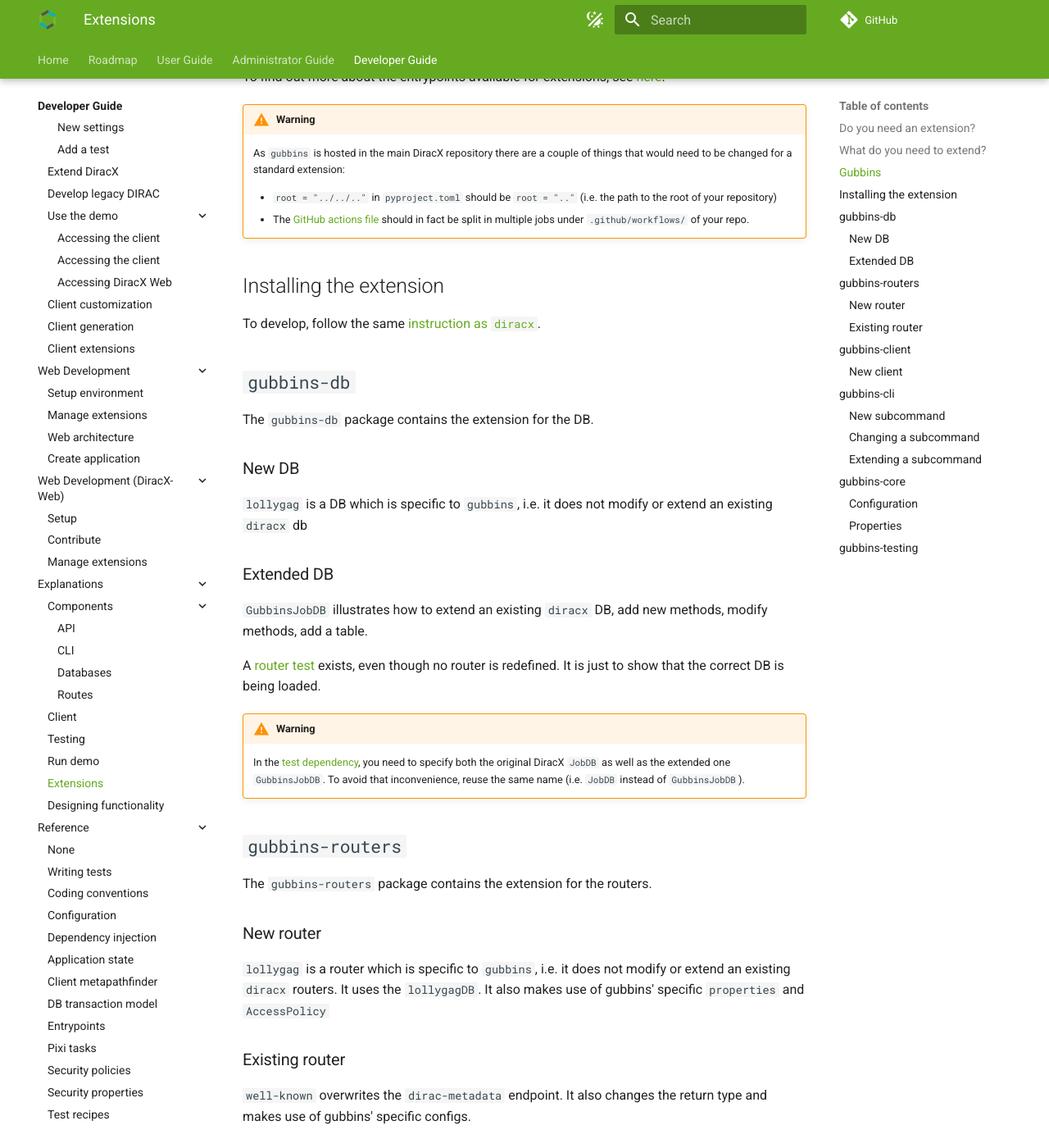
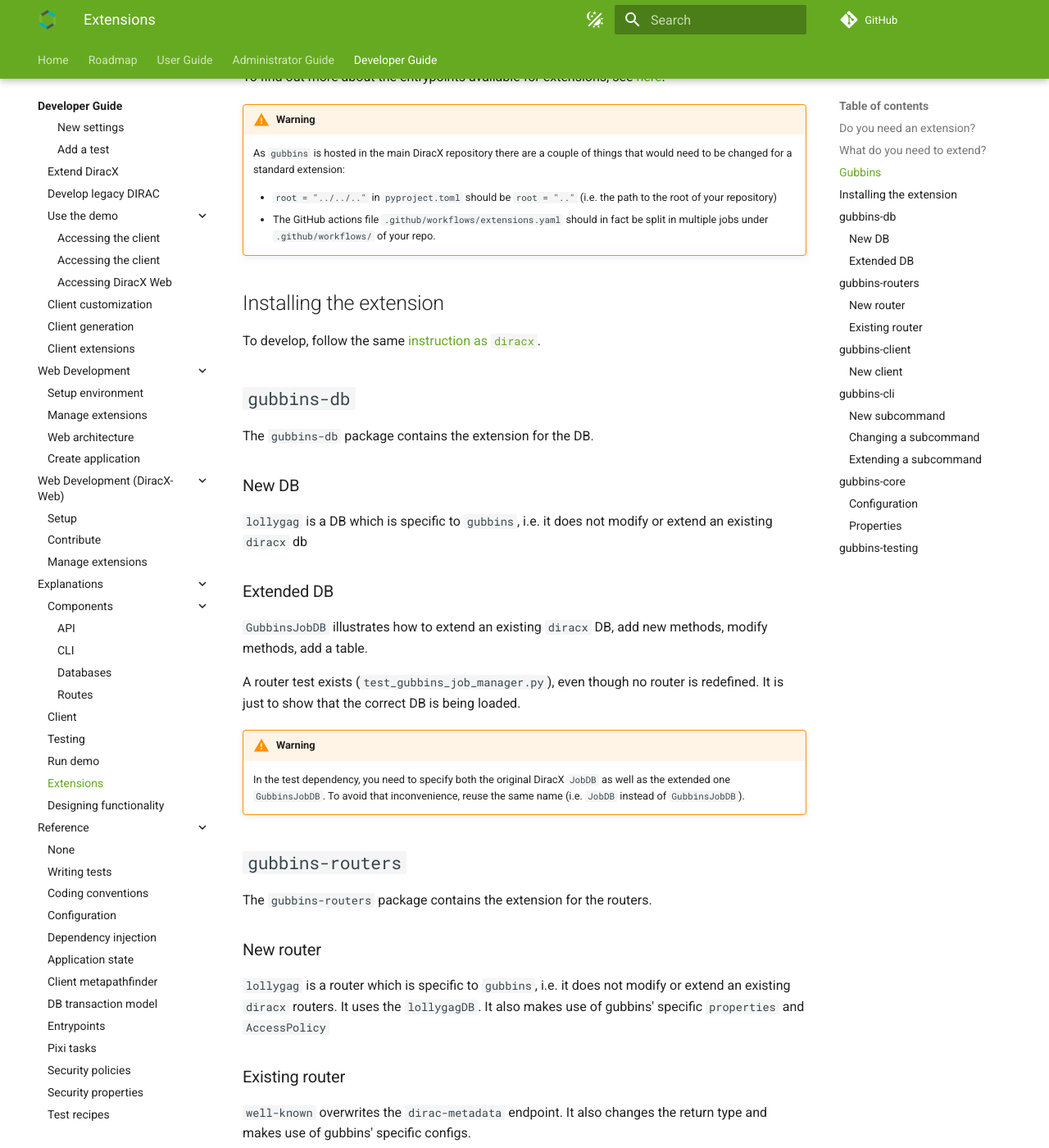
Before and after one commit to DIRACGrid/diracx, an MkDocs documentation site: the page built from docs/dev/explanations/extensions.md, in a window 1280 px wide and 1400 px high, scrolled down 1979 px. Shown: the whole window at 82% size. Built offline with MkDocs 1.6.1 and Material for MkDocs 9.7.7, drawn with Linux system fonts in a browser that asks for light colours; comment, search, counter and statistics services are not loaded; some of the changed text lies outside the part shown.

Commit message:
docs: fix remaining broken links in documentation
- Remove source code file references in extensions.md
- Fix path references in dependency-injection.md
- Update contribute.md and getting-started.md links
- Fix run-locally.md reference to run_locally.md
- Remove broken GitHub workflow link in client-generation.md

````diff
--- a/docs/dev/explanations/extensions.md
+++ b/docs/dev/explanations/extensions.md
@@ -62,7 +62,7 @@ To find out more about the entrypoints available for extensions, see [here](../r
     As `gubbins` is hosted in the main DiracX repository there are a couple of things that would need to be changed for a standard extension:
 
     - `root = "../../.."` in `pyproject.toml` should be `root = ".."` (i.e. the path to the root of your repository)
-    - The [GitHub actions file](%60%60.github/workflows/extensions.yaml%60%60) should in fact be split in multiple jobs under `.github/workflows/` of your repo.
+    - The GitHub actions file `.github/workflows/extensions.yaml` should in fact be split in multiple jobs under `.github/workflows/` of your repo.
 
 ## Installing the extension
 
@@ -80,11 +80,11 @@ The `gubbins-db` package contains the extension for the DB.
 
 `GubbinsJobDB` illustrates how to extend an existing `diracx` DB, add new methods, modify methods, add a table.
 
-A [router test](extensions/gubbins/gubbins-routers/tests/test_gubbins_job_manager.py) exists, even though no router is redefined. It is just to show that the correct DB is being loaded.
+A router test exists (`test_gubbins_job_manager.py`), even though no router is redefined. It is just to show that the correct DB is being loaded.
 
 !!! warning
 
-    In the [test dependency](gubbins/gubbins-routers/tests/test_gubbins_job_manager.py), you need to specify both the original DiracX `JobDB` as well as the extended one `GubbinsJobDB`. To avoid that inconvenience, reuse the same name (i.e. `JobDB` instead of `GubbinsJobDB`).
+    In the test dependency, you need to specify both the original DiracX `JobDB` as well as the extended one `GubbinsJobDB`. To avoid that inconvenience, reuse the same name (i.e. `JobDB` instead of `GubbinsJobDB`).
 
 ## `gubbins-routers`
 
@@ -179,7 +179,7 @@ Only extending the configuration is allowed. For example, you can add extra fiel
 
 You need to:
 
-- Redefine a new configuration [schema](gubbins/gubbins-core/src/gubbins/core/config/schema.py)
+- Redefine a new configuration schema
 - Declare this new class in the `diracx` entrypoint
 
 ```toml
@@ -198,7 +198,7 @@ Properties can only be added. This is done in the `gubbins-core` `pyproject.toml
 properties_module = "gubbins.core.properties"
 ```
 
-[properties](gubbins/gubbins-core/src/gubbins/core/properties.py) illustrates how to do it
+The gubbins properties module illustrates how to do it
 
 ## `gubbins-testing`
 
````
Also changed, not shown: other parts of docs/dev/explanations/extensions.md (+3 -3 lines), docs/dev/how-to/client-generation.md (+1 -1 lines), docs/dev/how-to/contribute.md (+2 -2 lines), docs/dev/reference/dependency-injection.md (+1 -1 lines), docs/dev/tutorials/getting-started.md (+2 -2 lines), docs/dev/tutorials/run-locally.md (+1 -1 lines).
